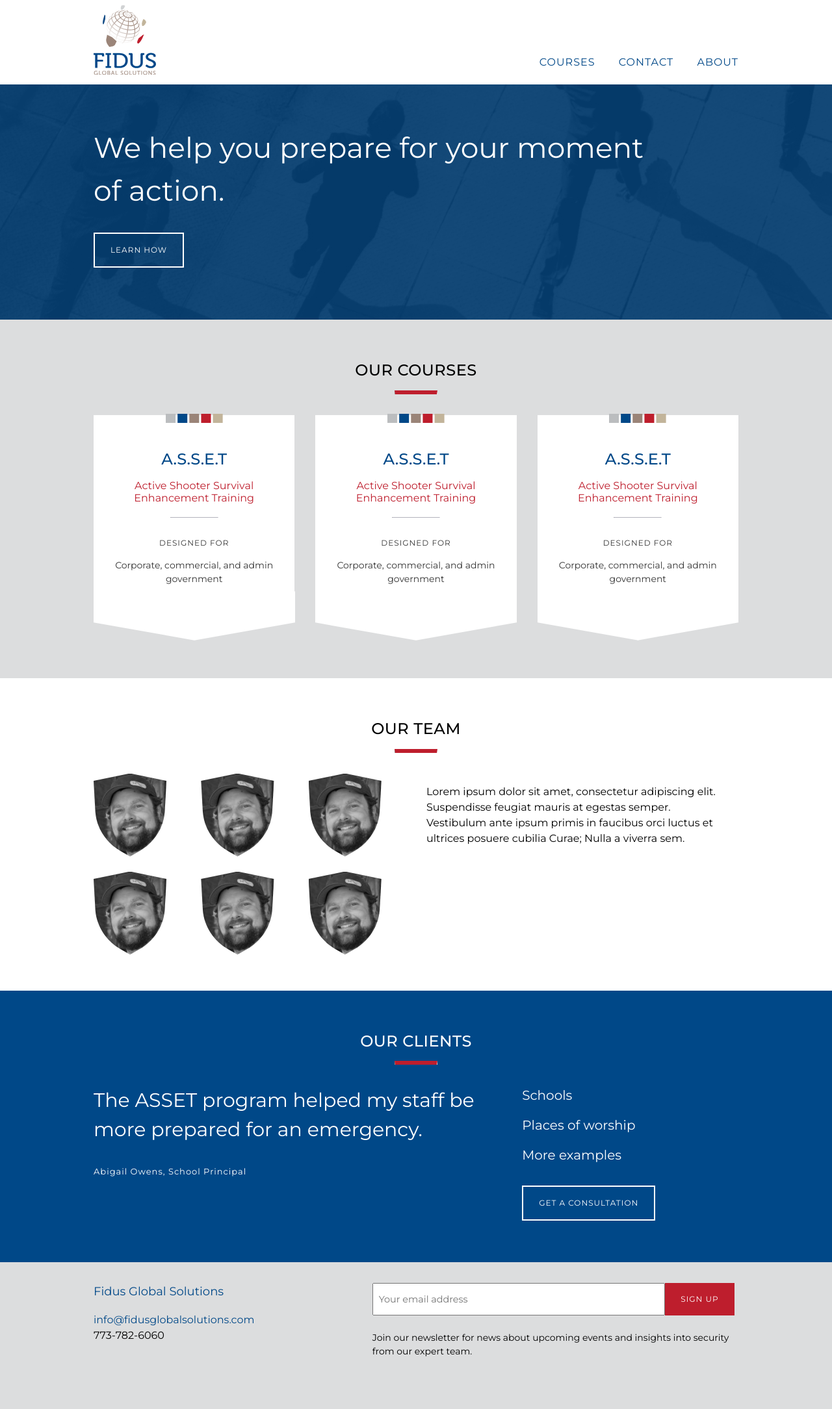
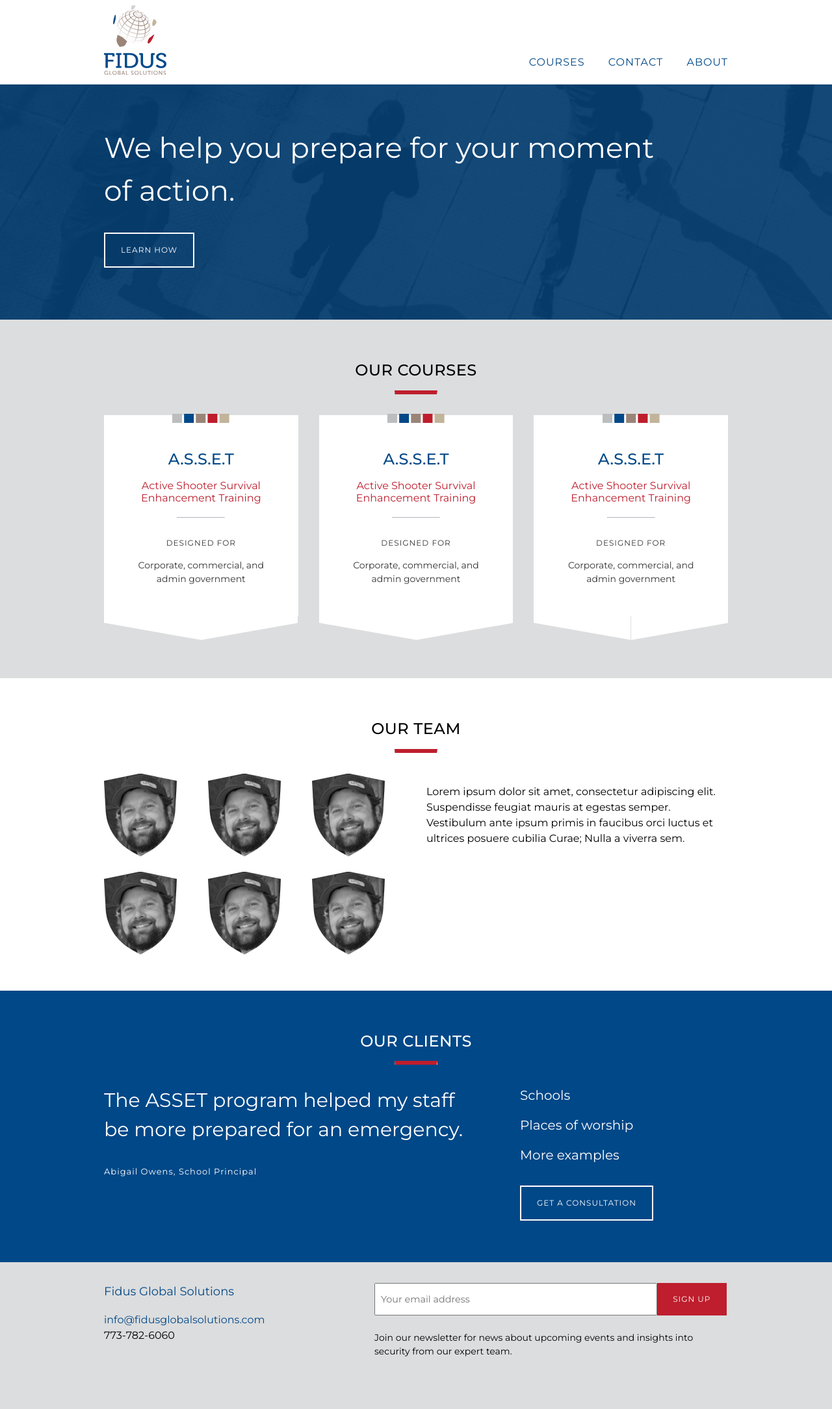
Before and after one commit to brodieaustin/fidusglobalsolutions-v1, a Jekyll site: the page built from index.html, in a window 1280 px wide. Shown: the whole page at 65% size. Built offline with Jekyll 4.4.1, drawn with Linux system fonts in a browser that asks for light colours.

Commit message:
updated stylesheet

```diff
--- a/assets/css/styles.css
+++ b/assets/css/styles.css
@@ -429,10 +429,10 @@
   clear: both;
   max-width: 64rem;
   margin: 0 auto 2rem;
-  padding: 2rem 2rem 0; }
+  padding: 2rem 1rem 0; }
   @media screen and (min-width: 55rem) {
     .container {
-      padding: 2rem 1rem 0; } }
+      padding: 2rem 2rem 0; } }
 
 .site-form {
   margin-top: 2rem; }
```
